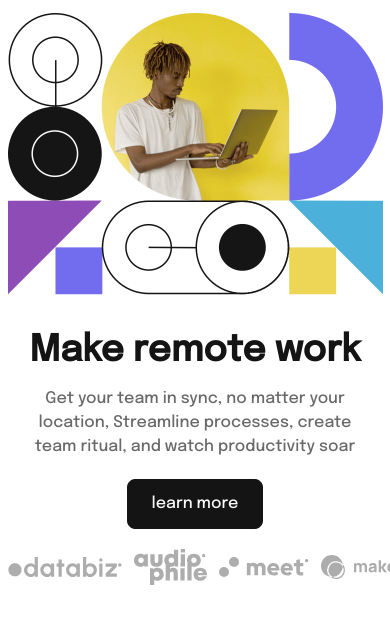
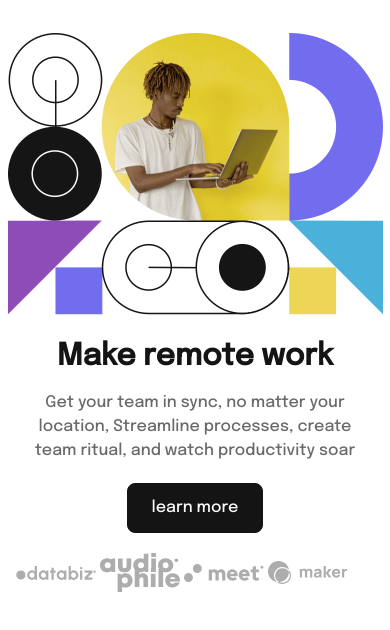
Before and after one commit to Ahmadi1798/Snap, a website: page index.html in a window 390 px wide. Shown: the part 46-676 px from the top of the page. Drawn offline with Linux system fonts and the light colour scheme.

Commit message:
final version

```diff
--- a/index.html
+++ b/index.html
@@ -196,29 +196,30 @@
       </div>
     </div>
     <!-- Hero Section -->
-    <section id="hero" class="h-screen p-0">
+    <section id="hero">
       <!-- Hero Container -->
-      <div class="container mx-auto">
       <div
-          class="flex flex-col items-center justify-center space-y-5 md:flex-row-reverse md:space-y-0 md:space-x-20 md:items-center md:justify-between"
+        class="container mx-auto flex flex-col mt-5 md:mt-20 items-center justify-center md:flex-row-reverse md:justify-evenly"
       >
-          <!-- Image Container -->
-          <div class="md:w-1/2 md:ml-20">
         <!-- Desktop Image -->
         <div class="hidden md:block">
-              <img src="./images/image-hero-desktop.png" alt="" />
+          <img
+            src="./images/image-hero-desktop.png"
+            class="h-[42rem] w-[32rem]"
+            alt=""
+          />
         </div>
         <!-- Mobile Image -->
         <div class="md:hidden block">
           <img src="./images/image-hero-mobile.png" alt="" />
         </div>
-          </div>
+
         <!-- Content -->
         <div
-            class="flex flex-col text-center md:text-left md:w-1/2 md:space-y-10 md:pt-[6.5rem]"
+          class="flex flex-col justify-center md:text-left md:space-y-10 md:h-[42rem] md:w-[32rem] p-2 md:p-0"
         >
-            <div class="p-4 text-4xl md:text-6xl md:p-0">
-              <h1 class="font-bold text-Black">
+          <div class="p-4 text-3xl md:text-6xl md:p-0">
+            <h1 class="font-bold text-center md:text-left text-Black">
               Make <span class="md:block">remote work</span>
             </h1>
           </div>
@@ -229,9 +230,7 @@
             </p>
           </div>
           <!-- Button -->
-            <div
-              class="flex items-center justify-center md:justify-start mt-5 mb-5"
-            >
+          <div class="flex justify-center md:justify-start mt-5 mb-5">
             <a
               href="#"
               class="px-6 py-3 text-White bg-Black rounded-lg border-Black border active:bg-transparent active:text-Black"
@@ -239,16 +238,26 @@
             >
           </div>
           <!-- footer -->
-            <div class="flex items-end">
+
           <div
-                class="flex flex-row space-x-3 items-center md:mt-12 md:space-x-7"
+            class="flex flex-row space-x-1 items-center md:mt-12 md:space-x-7"
           >
-                <img src="./images/client-databiz.svg" alt="" />
-                <img src="./images/client-audiophile.svg" alt="" />
-                <img src="./images/client-meet.svg" alt="" />
-                <img src="./images/client-maker.svg" alt="" />
-              </div>
-            </div>
+            <img
+              class="w-20 md:w-auto"
+              src="./images/client-databiz.svg"
+              alt=""
+            />
+            <img
+              class="w-20 md:w-auto"
+              src="./images/client-audiophile.svg"
+              alt=""
+            />
+            <img class="w-20 md:w-auto" src="./images/client-meet.svg" alt="" />
+            <img
+              class="w-20 md:w-auto"
+              src="./images/client-maker.svg"
+              alt=""
+            />
           </div>
         </div>
       </div>
```
Also changed, not shown: output.css, 2 other files. Lines whose indentation alone changed are shown as unchanged.
